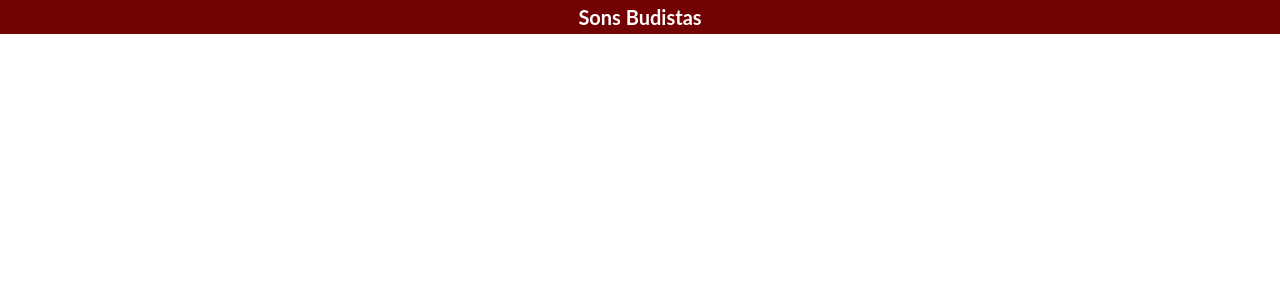
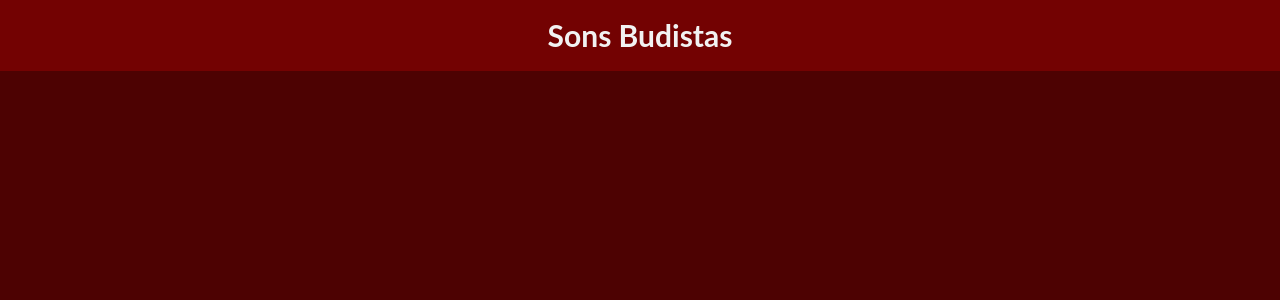
Before and after one commit to reisneto/sons_budistas, a React (Create React App) app: page / in a window 1280 px wide. Shown: the top 300 px of the page. Built offline with nearby package versions, Linux system fonts and the light colour scheme.

Commit message:
start to design using perfect pixel

```diff
--- a/src/components/AppShell.js
+++ b/src/components/AppShell.js
@@ -17,8 +17,9 @@ body {
   font-weight: 400;
   /* font-size: 16px; */
   line-height: 1.7;
-  color: #ffffff;
+  color: #F2F2F2;
   box-sizing: border-box;
+  background-color: #4D0202;
 }
 
 #root {
--- a/src/components/Header.js
+++ b/src/components/Header.js
@@ -7,5 +7,7 @@ export default function ({ children }) {
 
 const Header = styled.h1`
   text-align: center;
+  font-size: 3rem;
+  padding: 1rem;
   background-color: #730202;
 `;
```
Also changed, not shown: design/app_audiosBudismo.jpg (added).
